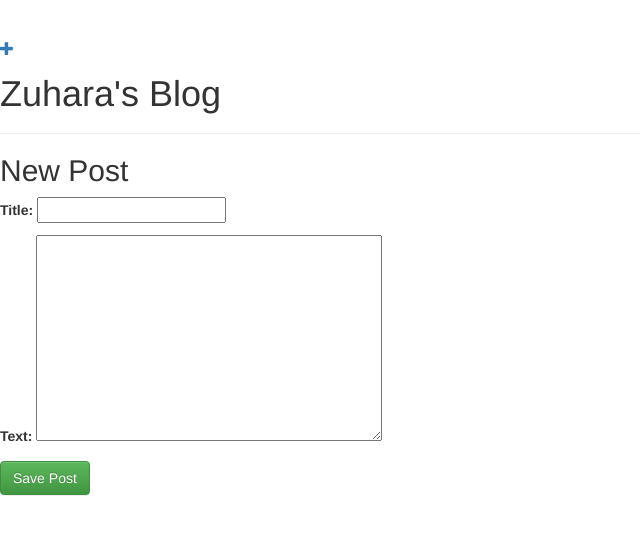
After one commit to zuhara88/Django_Blog_test, a Django app: page /post/new/ in a window 1280 px wide. The commit adds this page. Shown: the top 535 px of the page, without its empty margins (0-640 px from the left). Run offline with Django 3.2, Linux system fonts and the light colour scheme; some libraries are stand-ins or nearby versions.

Commit message:
Finishes the blog with forms

```diff
--- /dev/null
+++ b/mysite/blog/forms.py
@@ -0,0 +1,7 @@
+from django import forms
+from .models import Post
+
+class PostForm(forms.ModelForm):
+	class Meta:
+		model = Post
+		fields = ('title', 'text')
--- /dev/null
+++ b/mysite/blog/templates/blog/base.html
@@ -0,0 +1,17 @@
+{% load static %}
+<html>
+    <head>
+        <title>Zuhara's Blog</title>
+        <link rel="stylesheet" href="//maxcdn.bootstrapcdn.com/bootstrap/3.2.0/css/bootstrap.min.css">
+        <link rel="stylesheet" href="//maxcdn.bootstrapcdn.com/bootstrap/3.2.0/css/bootstrap-theme.min.css">
+	<link href="https://fonts.googleapis.com/css?family=Kaushan+Script&display=swap" rel="stylesheet" type="text/css" >
+        <link rel="stylesheet" href="{% static 'css/blog.css' %}">
+    </head>
+    <div class="page-header">
+      <p><a href="{% url 'post_new' %}" class="top-menu"><span class="glyphicon glyphicon-plus"></span></a></p>
+      <h1>Zuhara's Blog</h1>
+
+    </div>
+    {% block content %}
+    {% endblock %}
+</html>
--- /dev/null
+++ b/mysite/blog/templates/blog/post_new.html
@@ -0,0 +1,10 @@
+{% extends 'blog/base.html' %}
+
+{% block content %}
+<h2>New Post</h2>
+<form method="POST" class="post-form">
+    {% csrf_token %}
+    {{ form.as_p }}
+    <button type="submit" class="save btn btn-success">Save Post</button>
+</form>
+{% endblock %}
--- a/mysite/blog/urls.py
+++ b/mysite/blog/urls.py
@@ -3,4 +3,5 @@ from . import views
 
 urlpatterns = [
     path("", views.post_list, name="post_list"),
+    path("post/new/",views.post_new, name="post_new"),
 ]
--- a/mysite/blog/views.py
+++ b/mysite/blog/views.py
@@ -1,7 +1,25 @@
-from django.shortcuts import render
+from django.shortcuts import render,redirect
+from .models import Post
+from django.utils import timezone
+from .forms import PostForm
 
 # Create your views here.
 
 def post_list(request):
 	context={}
+	posts = Post.objects.filter(published_date__lte=timezone.now()).order_by('published_date')
+	context['posts'] = posts
 	return render(request,'blog/post_list.html',context)
+
+def post_new(request):
+	if request.method == "POST":
+		form = PostForm(request.POST)
+		if form.is_valid():
+			post = form.save(commit=False)
+			post.author = request.user
+			post.published_date = timezone.now()
+			post.save()
+			return redirect('post_list')
+	else:
+		form = PostForm()
+		return render(request, 'blog/post_new.html',{'form':form})
```
Also changed, not shown: mysite/blog/templates/blog/post_list.html (+13 -9 lines).
